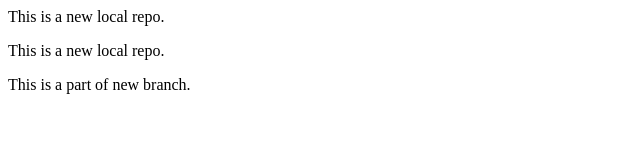
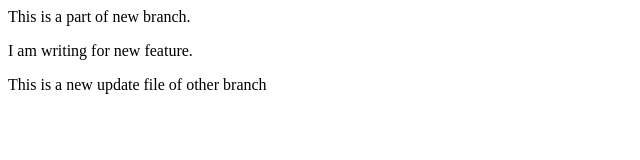
Before and after one commit to PikuChou06/localrepo, a plain HTML site: page index.html in a window 1280 px wide. Shown: the whole page, without its empty margins (0-640 px from the left). Drawn offline with Linux system fonts and the light colour scheme.

Commit message:
Add new lines

```diff
--- a/index.html
+++ b/index.html
@@ -1,3 +1,3 @@
-<p>This is a new local repo.</p>
-<p>This is a new local repo.</p>
 <p>This is a part of new branch.</p>
+<p>I am writing for new feature.</p>
+<p>This is a new update file of other branch</p>
```
